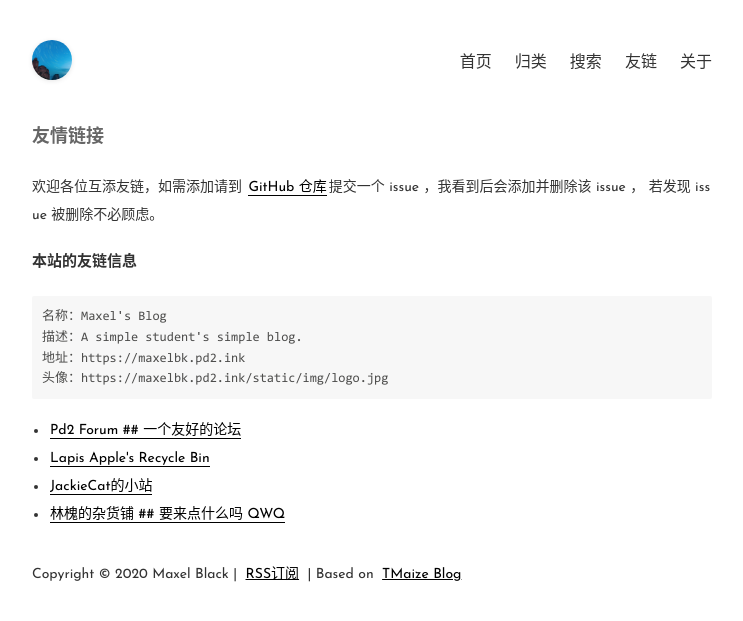
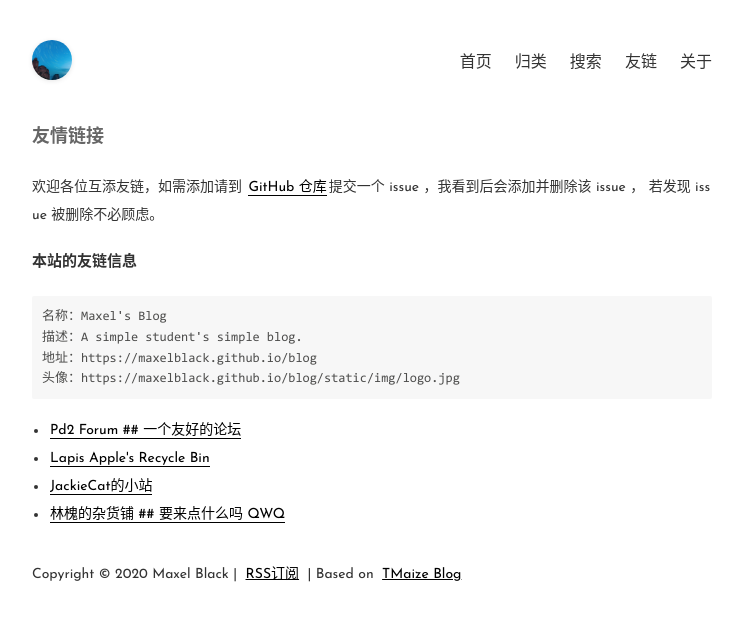
Before and after one commit to maxelblack/blog, a Jekyll site: the page built from pages/links.md, in a window 1280 px wide. Shown: the top 621 px of the page, without its empty margins (268-1011 px from the left). Built offline with Jekyll 4.4.1, drawn with Linux system fonts in a browser that asks for light colours; some web fonts are replaced; comment, search, counter and statistics services are not loaded.

Commit message:
Update the website

```diff
--- a/_config.yml
+++ b/_config.yml
@@ -16,8 +16,8 @@ exclude: ['CNAME', 'README.md', 'LICENSE', '_site', 'dist', 'Gemfile', 'Gemfile.
 excerpt_separator: <!--MORE-->
 
 # 域名配置
-domainUrl: 'https://maxelbk.pd2.ink'
-baseurl: ''
+domainUrl: 'https://maxelblack.github.io'
+baseurl: '/blog'
 
 # 吐个槽地址
 tucaoUrl: ''
```
